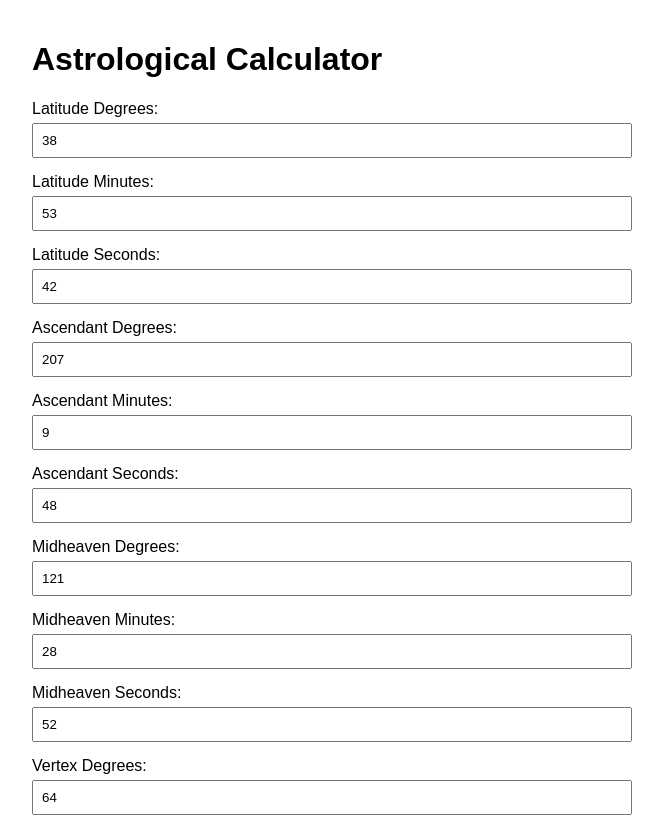
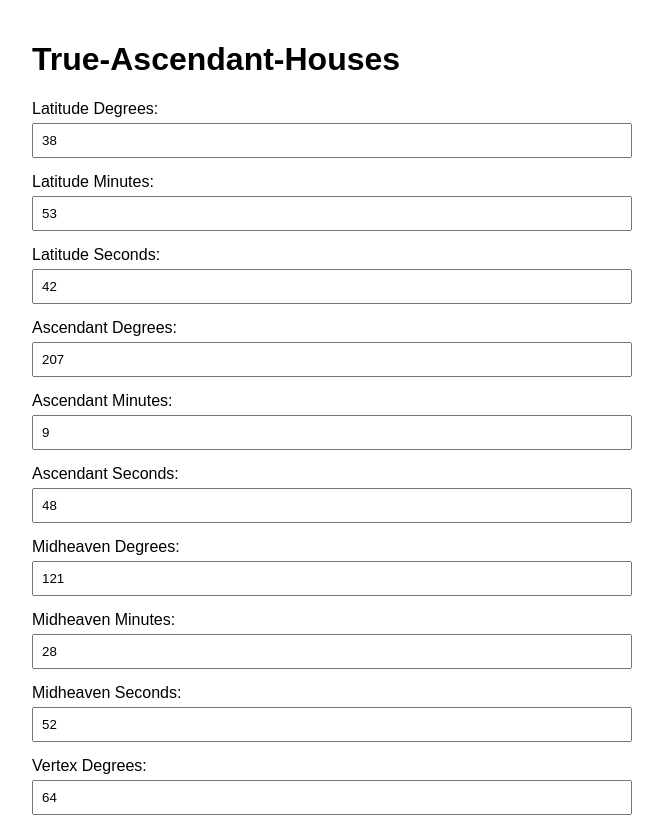
Before and after one commit to goatfishdata/True-Ascendant-Houses, a plain HTML site: page index.html in a window 1280 px wide. Shown: the top 818 px of the page, without its empty margins (308-971 px from the left). Drawn offline with Linux system fonts and the light colour scheme.

Commit message:
Update index.html

```diff
--- a/index.html
+++ b/index.html
@@ -36,7 +36,7 @@
         </head>
         <body>
         <div class="container">
-        <h1>Astrological Calculator</h1>
+        <h1>True-Ascendant-Houses</h1>
         <div class="form-group">
         <label for="latitude_deg">Latitude Degrees:</label>
         <input type="number" id="latitude_deg" value="38" min="-90" max="90">
```
